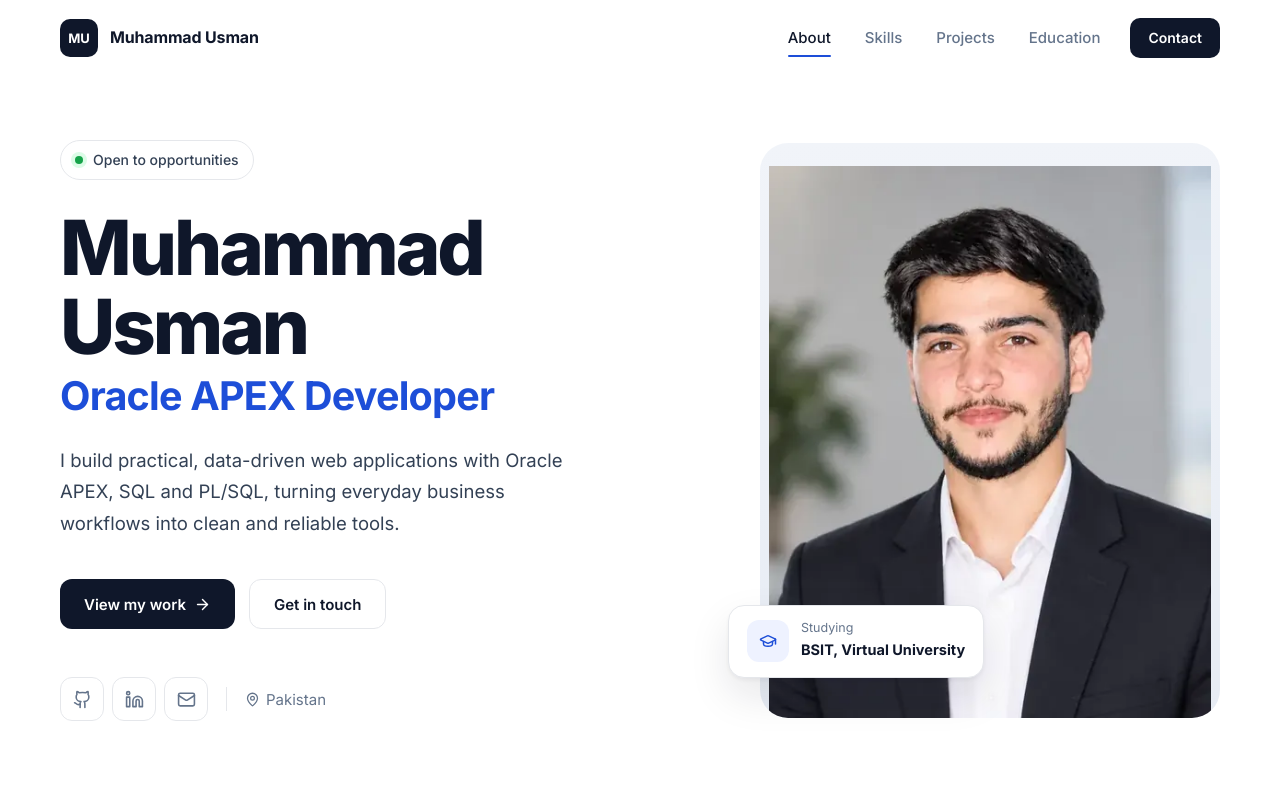
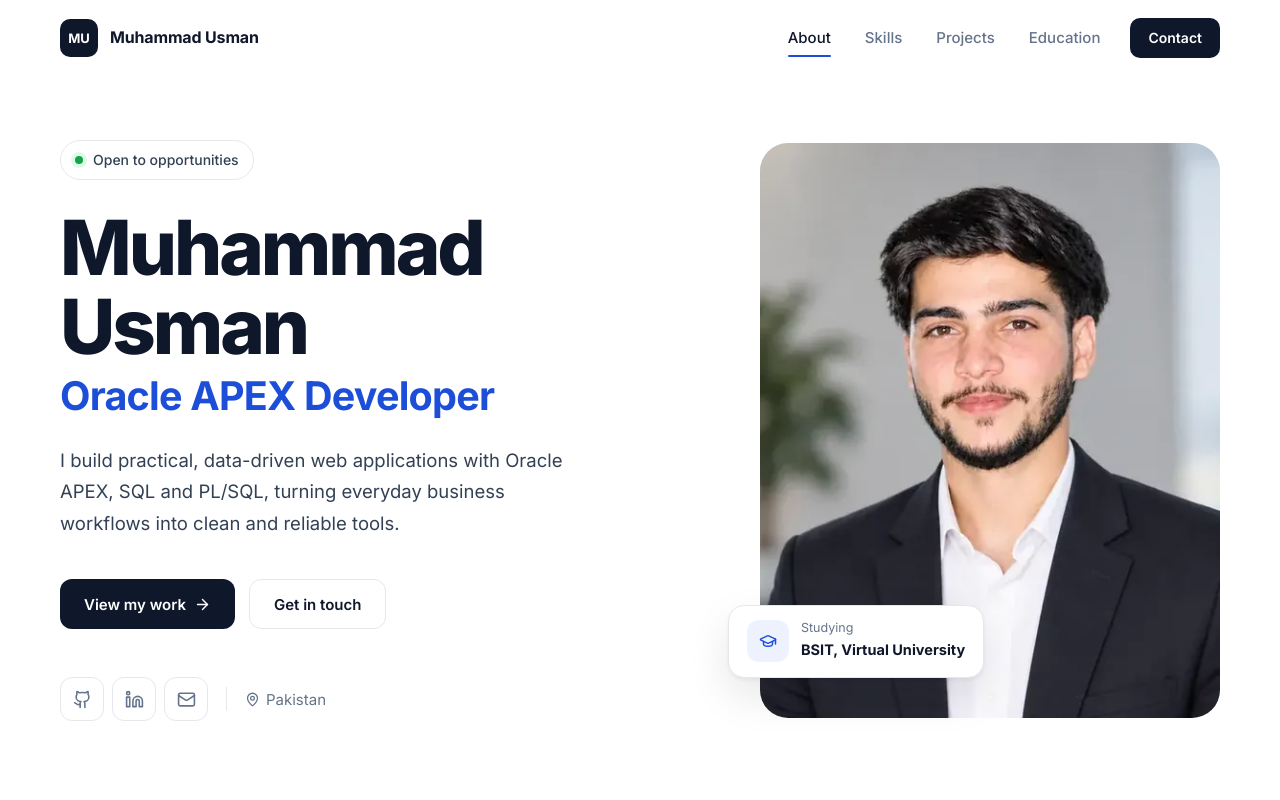
Before and after one commit to musmantech8/muhammad-usman-portfolio, a React (Vite) app: page / in a window 1280 px wide. Shown: the top 800 px of the page. Built offline with nearby package versions, Linux system fonts and the light colour scheme.

Commit message:
Update photo-panel image styles for better layout

```diff
--- a/src/styles.css
+++ b/src/styles.css
@@ -127,7 +127,7 @@
   background: linear-gradient(180deg, #f1f4f9 0%, #e7ecf4 100%);
   aspect-ratio: 4 / 5; display: flex; align-items: flex-end; justify-content: center;
 }
-.photo-panel img { width: 96%; }
+.photo-panel img { position: absolute; inset: 0; width: 100%; height: 100%; object-fit: cover; object-position: 50% 15%; }
 .photo-tag {
   position: absolute; left: -32px; bottom: 40px;
   display: flex; align-items: center; gap: 12px; padding: 14px 18px;
```
